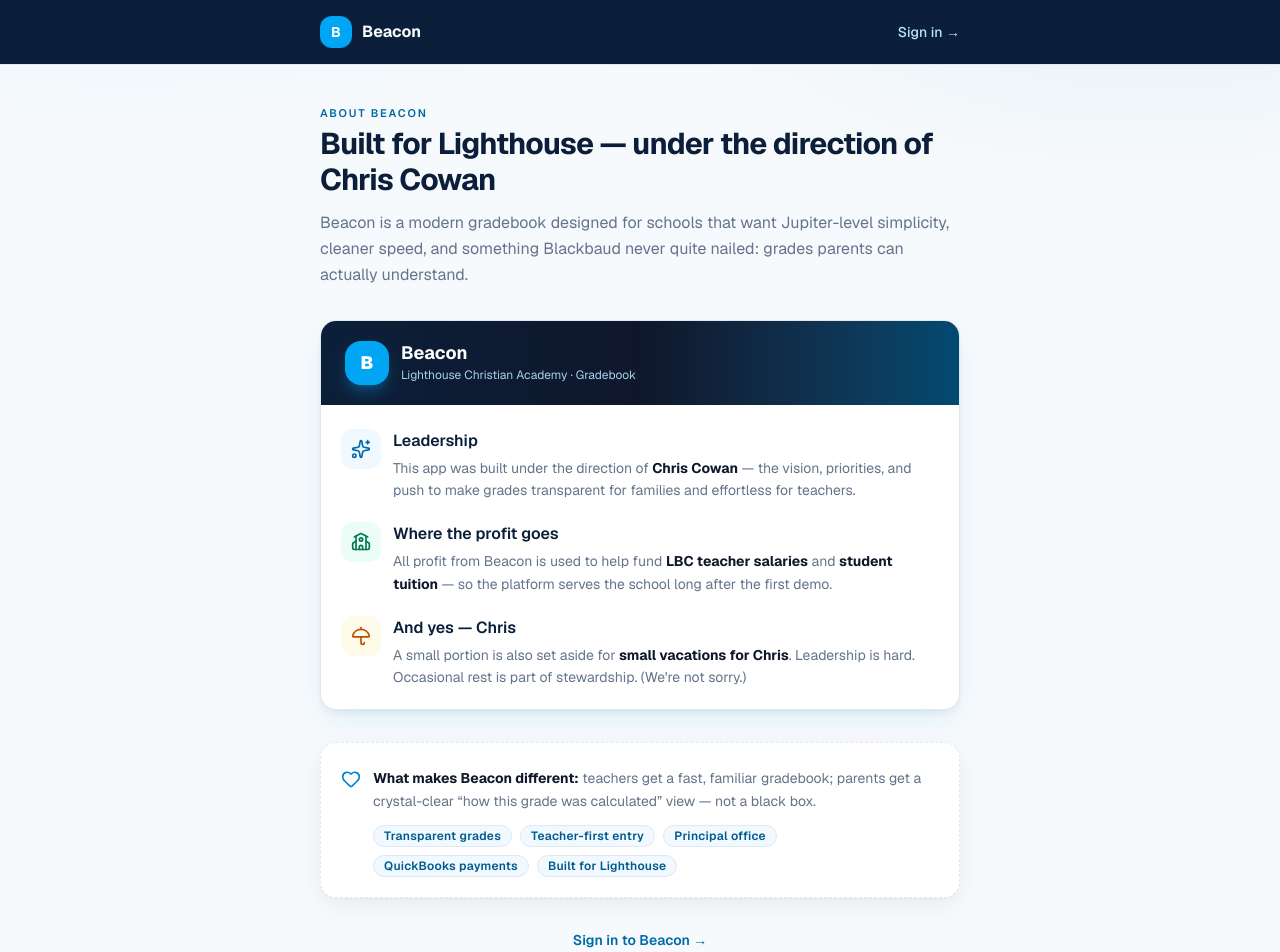
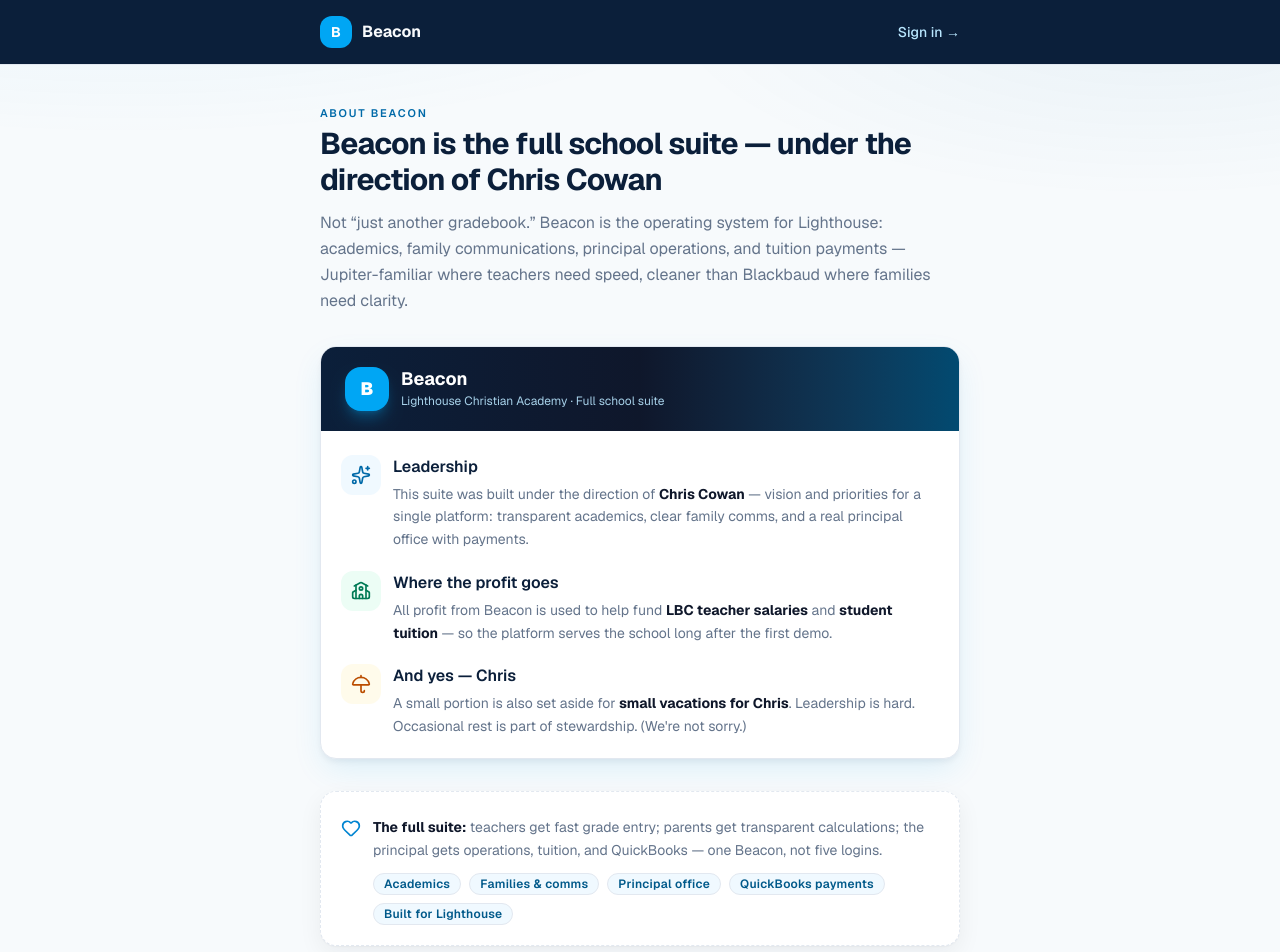
Before and after one commit to chadbergndsu/beacon, a Next.js app: page /about in a window 1280 px wide. Shown: the top 952 px of the page. Built offline with nearby package versions, Linux system fonts and the light colour scheme.

Commit message:
Rebrand Beacon as the full school suite
Position Beacon as LCA's complete platform—academics, families, principal
office, and payments—not a gradebook-only product.

```diff
--- a/src/app/(app)/classes/[classId]/page.tsx
+++ b/src/app/(app)/classes/[classId]/page.tsx
@@ -93,8 +93,8 @@
 
       {!canEnter ? (
         <p className="text-sm text-muted-foreground rounded-xl border bg-background p-4">
-          You can view student transparent grades via the student links above. Grade entry is limited
-          to the class teacher, admins, and staff.
+          You can view transparent grades via the student links above. Score entry is limited to the
+          class teacher and school leadership.
         </p>
       ) : activeTab === 'setup' ? (
         <ClassSetupPanel
--- a/src/app/(app)/dashboard/page.tsx
+++ b/src/app/(app)/dashboard/page.tsx
@@ -123,8 +123,8 @@
             Welcome, Chris — this login is just for you
           </h2>
           <p className="mt-2 text-sm text-slate-300 max-w-2xl leading-relaxed">
-            Full school view of classes, transparent grades, announcements, and system email.
-            Beacon was built under your direction for Lighthouse families and teachers.
+            Full Beacon suite: academics, families, communications, tuition, and QuickBooks.
+            Built under your direction for Lighthouse.
           </p>
           <div className="mt-3 flex flex-wrap gap-2">
             <Link
@@ -156,10 +156,10 @@
           </h1>
           <p className="text-muted-foreground text-sm mt-1">
             {role === 'parent'
-              ? 'Announcements and transparent grades for your children.'
+              ? 'Your family’s home in Beacon — announcements, grades, and class links.'
               : isPrincipal
-                ? 'School-wide gradebook overview for Lighthouse Christian Academy.'
-                : 'Classes, announcements, and system tools.'}
+                ? 'School-wide hub for Lighthouse Christian Academy.'
+                : 'Your home in the Beacon school suite.'}
           </p>
         </div>
         {canPost && (
@@ -203,7 +203,7 @@
                             'Class'}
                         </p>
                         <p className="text-xs text-sky-800 mt-3 font-medium">
-                          {rosterCount.get(c.id) || 0} students · Open gradebook →
+                          {rosterCount.get(c.id) || 0} students · Open class →
                         </p>
                       </Link>
                     </li>
@@ -284,9 +284,9 @@
             <section className="rounded-xl border border-sky-100 bg-sky-50 p-4 text-sm text-sky-950">
               <p className="font-semibold">Quick tips</p>
               <ul className="mt-2 space-y-1 text-sky-900/90 list-disc ml-4">
-                <li>Use Class setup to add assignments</li>
-                <li>Check “Email parents on save” for grade notices</li>
-                <li>Export CSV from the gradebook</li>
+                <li>Classes · setup · transparent grades</li>
+                <li>Announcements &amp; family email</li>
+                <li>Principal office · tuition · QuickBooks</li>
               </ul>
             </section>
           )}
--- a/src/app/(app)/principal/layout.tsx
+++ b/src/app/(app)/principal/layout.tsx
@@ -18,8 +18,8 @@
                 {profile.full_name || 'Principal'} · School operations
               </h1>
               <p className="mt-1 text-sm text-slate-300 max-w-2xl">
-                Grades for families. Payments & QuickBooks for the office. Built under your
-                direction — profit supports LBC teachers, tuition, and well-earned rest.
+                The operations side of the Beacon school suite — tuition, QuickBooks, and schoolwide
+                oversight. Academics and families live alongside this office in one platform.
               </p>
             </div>
             <Link
--- a/src/app/(app)/principal/page.tsx
+++ b/src/app/(app)/principal/page.tsx
@@ -152,7 +152,7 @@
               </Link>
               <Link href="/dashboard">
                 <Button variant="ghost" size="sm">
-                  Gradebook dashboard
+                  School dashboard
                 </Button>
               </Link>
             </div>
@@ -165,8 +165,8 @@
           <CardContent className="pt-5 text-sm text-muted-foreground leading-relaxed">
             <p>
               <strong className="text-foreground">Principal layer</strong> is exclusive to{' '}
-              {profile.full_name || 'you'}. Teachers enter grades; you oversee academics and the
-              business office — including QuickBooks-linked tuition.
+              {profile.full_name || 'you'}. Beacon is the full school suite: teachers run classes,
+              families get clarity, and you run the office — including QuickBooks-linked tuition.
             </p>
           </CardContent>
         </Card>
--- a/src/app/about/page.tsx
+++ b/src/app/about/page.tsx
@@ -29,12 +29,12 @@
             About Beacon
           </p>
           <h1 className="mt-1 text-3xl font-bold tracking-tight text-navy dark:text-sky-50">
-            Built for Lighthouse — under the direction of Chris Cowan
+            Beacon is the full school suite — under the direction of Chris Cowan
           </h1>
           <p className="mt-3 text-muted-foreground leading-relaxed">
-            Beacon is a modern gradebook designed for schools that want Jupiter-level simplicity,
-            cleaner speed, and something Blackbaud never quite nailed: grades parents can actually
-            understand.
+            Not “just another gradebook.” Beacon is the operating system for Lighthouse: academics,
+            family communications, principal operations, and tuition payments — Jupiter-familiar where
+            teachers need speed, cleaner than Blackbaud where families need clarity.
           </p>
         </div>
 
@@ -47,7 +47,7 @@
               <div>
                 <p className="font-bold text-lg leading-tight">Beacon</p>
                 <p className="text-xs text-sky-200/90 mt-0.5">
-                  Lighthouse Christian Academy · Gradebook
+                  Lighthouse Christian Academy · Full school suite
                 </p>
               </div>
             </div>
@@ -60,10 +60,10 @@
               <div>
                 <h2 className="font-semibold text-navy dark:text-sky-50">Leadership</h2>
                 <p className="mt-1 text-sm text-muted-foreground leading-relaxed">
-                  This app was built under the direction of{' '}
-                  <strong className="text-foreground">Chris Cowan</strong> — the vision,
-                  priorities, and push to make grades transparent for families and effortless for
-                  teachers.
+                  This suite was built under the direction of{' '}
+                  <strong className="text-foreground">Chris Cowan</strong> — vision and priorities
+                  for a single platform: transparent academics, clear family comms, and a real
+                  principal office with payments.
                 </p>
               </div>
             </div>
@@ -105,13 +105,13 @@
               <Heart className="h-5 w-5 text-sky-600 mt-0.5 shrink-0" />
               <div className="space-y-2 text-sm text-muted-foreground leading-relaxed">
                 <p>
-                  <strong className="text-foreground">What makes Beacon different:</strong> teachers
-                  get a fast, familiar gradebook; parents get a crystal-clear “how this grade was
-                  calculated” view — not a black box.
+                  <strong className="text-foreground">The full suite:</strong> teachers get fast
+                  grade entry; parents get transparent calculations; the principal gets operations,
+                  tuition, and QuickBooks — one Beacon, not five logins.
                 </p>
                 <div className="flex flex-wrap gap-2 pt-1">
-                  <Badge variant="sky">Transparent grades</Badge>
-                  <Badge variant="sky">Teacher-first entry</Badge>
+                  <Badge variant="sky">Academics</Badge>
+                  <Badge variant="sky">Families &amp; comms</Badge>
                   <Badge variant="sky">Principal office</Badge>
                   <Badge variant="sky">QuickBooks payments</Badge>
                   <Badge variant="sky">Built for Lighthouse</Badge>
--- a/src/app/actions/announcements.ts
+++ b/src/app/actions/announcements.ts
@@ -113,7 +113,7 @@
         `— ${author}`,
         schoolName,
         '',
-        'Sent by Beacon gradebook system.',
+        'Sent by Beacon · Lighthouse Christian Academy.',
       ].join('\n')
 
       const html = `
--- a/src/app/layout.tsx
+++ b/src/app/layout.tsx
@@ -13,8 +13,9 @@
 })
 
 export const metadata: Metadata = {
-  title: 'Beacon · Lighthouse Christian Academy',
-  description: 'Transparent gradebook for Lighthouse Christian Academy',
+  title: 'Beacon · School Suite · Lighthouse Christian Academy',
+  description:
+    'Beacon — the full school suite for Lighthouse Christian Academy: academics, families, communications, payments, and principal operations.',
 }
 
 export default function RootLayout({
--- a/src/app/login/page.tsx
+++ b/src/app/login/page.tsx
@@ -23,8 +23,8 @@
           </p>
           <h2 className="mt-1 text-xl font-bold tracking-tight">Chris Cowan</h2>
           <p className="mt-2 text-sm text-slate-300 leading-relaxed">
-            A dedicated principal login for reviewing Beacon — full school view of grades,
-            announcements, and the transparent parent experience.
+            A dedicated principal login for the full Beacon suite — academics, families,
+            announcements, tuition, and QuickBooks.
           </p>
           {asPrincipal ? (
             <div className="mt-5 rounded-xl bg-white/10 border border-white/10 p-4">
@@ -63,7 +63,7 @@
               </p>
               <h1 className="text-2xl font-bold mt-1 text-navy dark:text-sky-50">Beacon</h1>
               <p className="text-sm text-muted-foreground mt-1">
-                Teachers, staff &amp; parents
+                School suite · Teachers, staff &amp; parents
               </p>
             </div>
             <LoginForm nextPath={nextPath} />
--- a/src/components/gradebook/GradeEntryGrid.tsx
+++ b/src/components/gradebook/GradeEntryGrid.tsx
@@ -209,7 +209,7 @@
           <div className="flex flex-wrap items-start justify-between gap-4">
             <div className="min-w-0">
               <p className="text-[11px] font-semibold uppercase tracking-[0.14em] text-sky-300/90">
-                Gradebook
+                Academics · Class
               </p>
               <h2 className="mt-0.5 text-xl font-bold tracking-tight truncate">{classTitle}</h2>
               <p className="mt-1 text-sm text-slate-300">
--- a/src/components/layout/AppHeader.tsx
+++ b/src/components/layout/AppHeader.tsx
@@ -20,7 +20,7 @@
               <div>
                 <p className="font-bold tracking-tight text-[15px] leading-none">Beacon</p>
                 <p className="text-[10px] font-medium uppercase tracking-[0.14em] text-sky-300/90 mt-1">
-                  Lighthouse Christian Academy
+                  School suite · LCA
                 </p>
               </div>
             </div>
```
Also changed, not shown: 1 other file (tests, documents, lock files or other folders).
